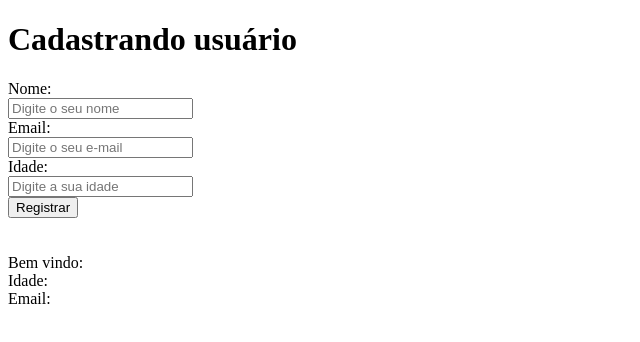
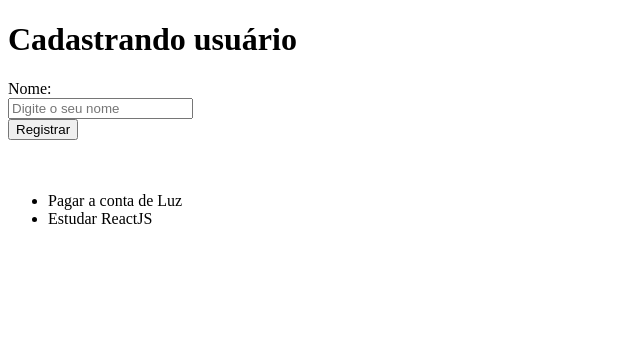
Before and after one commit to eduardoolimpiodev/NextJS-do-zero-ao-avancado-2023, a React (Create React App) app in the folder 2_REACT/primeiro-app/: page / in a window 1280 px wide. Shown: the top 342 px of the page, without its empty margins (0-640 px from the left). Built offline with nearby package versions, Linux system fonts and the light colour scheme.

Commit message:
feature: formulários

```diff
--- a/2_REACT/primeiro-app/src/App.js
+++ b/2_REACT/primeiro-app/src/App.js
@@ -3,22 +3,28 @@ import { useState } from "react";
 
 function App() {
 
- const [nome, setNome] = useState('');
+//  const [nome, setNome] = useState('');
 
- const [email, setEmail] = useState('');
+//  const [email, setEmail] = useState('');
 
- const [idade, setIdade] = useState('');
+//  const [idade, setIdade] = useState('');
 
- const [user, setUser] = useState({});
+//  const [user, setUser] = useState({});
+
+const [input, setInput] = useState('');
+const [tarefas, setTarefas] = useState([
+  'Pagar a conta de Luz',
+  'Estudar ReactJS'
+]);
 
  function handleRegister(e) {
   e.preventDefault();
 
-  setUser({
-    nome: nome,
-    idade: idade,
-    email: email,
-  })
+  // setUser({
+  //   nome: nome,
+  //   idade: idade,
+  //   email: email,
+  // })
  }
 
   return (
@@ -26,20 +32,27 @@ function App() {
     <h1> Cadastrando usuário</h1>
       <form onSubmit={handleRegister}>
         <label>Nome: </label><br/>
-        <input placeholder="Digite o seu nome" value={nome} onChange={(e) => setNome(e.target.value)}></input><br/>
+        <input placeholder="Digite o seu nome" value={input} onChange={(e) => setInput(e.target.value)}></input><br/>
 
-        <label>Email: </label><br/>
+        {/* <label>Email: </label><br/>
         <input placeholder="Digite o seu e-mail" value={email} onChange={(e) => setEmail(e.target.value)}></input><br/>
 
         <label>Idade: </label><br/>
-        <input placeholder="Digite a sua idade" value={idade} onChange={(e) => setIdade(e.target.value)}></input><br/>
+        <input placeholder="Digite a sua idade" value={idade} onChange={(e) => setIdade(e.target.value)}></input><br/> */}
 
         <button type="submit">Registrar</button>
       </form>
       <br/><br/>
-      <span>Bem vindo: {user.nome}</span><br/>
+      <ul>
+        {tarefas.map(tarefa => (
+          <span>
+            <li key={tarefa}>{tarefa}</li>
+          </span>
+        ))}
+      </ul>
+      {/* <span>Bem vindo: {user.nome}</span><br/>
       <span>Idade: {user.idade}</span><br/>
-      <span>Email: {user.email}</span><br/>
+      <span>Email: {user.email}</span><br/> */}
 
     </>
   )
```
